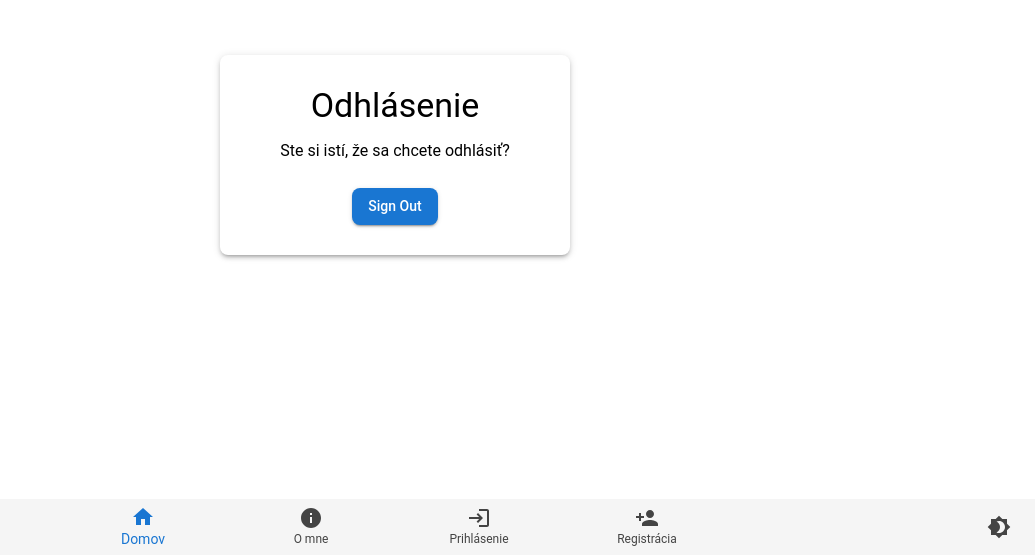
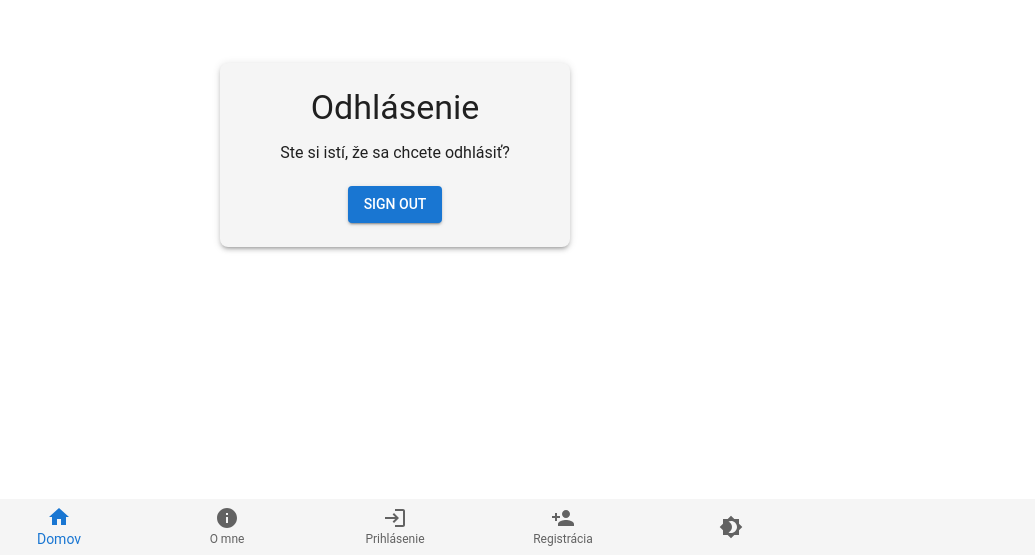
Before and after one commit to LukasLubusky/Zoska-Gram, a Next.js app: page /auth/odhlasenie in a window 1280 px wide. Shown: the part 245-800 px from the top of the page, without its empty margins (245-1280 px from the left). Built offline with nearby package versions, Linux system fonts and the light colour scheme; no server answers.

Commit message:
style fixes

```diff
--- a/src/components/NavBar.tsx
+++ b/src/components/NavBar.tsx
@@ -4,7 +4,6 @@ import * as React from "react"
 import Box from "@mui/material/Box"
 import BottomNavigation from "@mui/material/BottomNavigation"
 import BottomNavigationAction from "@mui/material/BottomNavigationAction"
-import IconButton from "@mui/material/IconButton"
 import HomeIcon from "@mui/icons-material/Home"
 import SearchIcon from "@mui/icons-material/Search"
 import AddIcon from "@mui/icons-material/Add"
@@ -14,7 +13,7 @@ import LoginIcon from "@mui/icons-material/Login"
 import InfoIcon from "@mui/icons-material/Info"
 import Brightness4Icon from "@mui/icons-material/Brightness4"
 import Brightness7Icon from "@mui/icons-material/Brightness7"
-import PersonIcon from "@mui/icons-material/Person" // Import missing PersonIcon
+import PersonIcon from "@mui/icons-material/Person"
 import { useSession } from "next-auth/react"
 import Link from "next/link"
 import Image from "next/image"
@@ -53,13 +52,19 @@ export default function BottomNavbar() {
     { label: "Registrácia", icon: <PersonAddIcon />, href: "/auth/registracia" },
   ]
 
-  const navItems = [
-    ...commonItems,
-    ...(session ? authenticatedItems : unauthenticatedItems),
-  ]
+  // Combine the common items with the ones depending on session status.
+  const navItems = [...commonItems, ...(session ? authenticatedItems : unauthenticatedItems)]
 
   return (
-    <Box sx={{ width: "100%", position: "fixed", bottom: 0, left: 0, right: 0 }}>
+    <Box
+      sx={{
+        width: "100%",
+        position: "fixed",
+        bottom: 0,
+        left: 0,
+        right: 0,
+      }}
+    >
       <BottomNavigation
         showLabels
         value={value}
@@ -69,10 +74,12 @@ export default function BottomNavbar() {
         sx={{
           backgroundColor: "background.paper",
           "& .MuiBottomNavigationAction-root": {
-            color: "text.secondary", // non-selected items
+            color: "text.secondary",
             "&.Mui-selected": {
-              color: "primary.main", // selected item
+              color: "primary.main",
             },
+            minWidth: "auto",
+            flex: 1,
           },
         }}
       >
@@ -83,26 +90,23 @@ export default function BottomNavbar() {
             icon={item.icon}
             component={Link}
             href={item.href}
-            sx={{
-              minWidth: "auto",
-              padding: "6px 12px",
-              fontSize: "0.75rem",
-            }}
           />
         ))}
-        <IconButton
-          onClick={toggleColorMode}
+        {/* Theme toggle integrated as an action */}
+        <BottomNavigationAction
+          key="toggle-theme"
+          icon={mode === "dark" ? <Brightness7Icon /> : <Brightness4Icon />}
+          onClick={(event) => {
+            // Prevent any default behavior if needed.
+            event.preventDefault()
+            toggleColorMode()
+          }}
           sx={{
-            position: "absolute",
-            right: 16,
-            top: "50%",
-            transform: "translateY(-50%)",
-            color: mode === "dark" ? "primary.main" : "text.secondary",
+            // Adjust styling as needed so that it matches the other actions.
+            minWidth: "auto",
+            flex: 1,
           }}
-          aria-label="toggle theme"
-        >
-          {mode === "dark" ? <Brightness7Icon /> : <Brightness4Icon />}
-        </IconButton>
+        />
       </BottomNavigation>
     </Box>
   )
--- a/src/components/ThemeProvider.tsx
+++ b/src/components/ThemeProvider.tsx
@@ -4,7 +4,7 @@
 
 import { ThemeProvider as MuiThemeProvider, CssBaseline } from '@mui/material';
 import { createTheme, ThemeOptions } from '@mui/material/styles';
-import { ReactNode, useState, useMemo, createContext, useContext } from 'react';
+import { ReactNode, useState, useMemo, useEffect, createContext, useContext } from 'react';
 
 // Extend the Palette interface to include custom colors
 declare module '@mui/material/styles' {
@@ -32,41 +32,21 @@ const getThemeOptions = (mode: 'light' | 'dark'): ThemeOptions => ({
   palette: {
     mode,
     primary: {
-      main: mode === 'light' ? '#1976d2' : '#1565c0', // Blue in light, slightly darker blue in dark
+      main: mode === 'light' ? '#1976d2' : '#90caf9',
     },
     secondary: {
-      main: mode === 'light' ? '#dc004e' : '#1565c0', // Matching dark mode secondary color
+      main: mode === 'light' ? '#dc004e' : '#f48fb1',
     },
     pink: {
-      main: '#FF4081', // Keeping pink, but it's not used in primary anymore
+      main: '#FF4081', // Custom pink color
     },
     background: {
-      default: mode === 'light' ? '#ffffff' : '#121212', // White in light, dark gray in dark
-      paper: mode === 'light' ? '#f5f5f5' : '#1e1e1e', // Light gray for cards in light, darker in dark
-    },
-    text: {
-      primary: mode === 'light' ? '#000000' : '#ffffff', // Ensures text is readable
-      secondary: mode === 'light' ? '#444' : '#bbbbbb',
+      default: mode === 'light' ? '#ffffff' : '#121212',
+      paper: mode === 'light' ? '#f5f5f5' : '#1e1e1e',
     },
   },
   typography: {
     fontFamily: 'Roboto, Arial, sans-serif',
-    h5: {
-      fontWeight: 600,
-    },
-    body1: {
-      fontSize: '1rem',
-    },
-  },
-  components: {
-    MuiButton: {
-      styleOverrides: {
-        root: {
-          borderRadius: '8px', // Rounded buttons
-          textTransform: 'none', // No uppercase transformation
-        },
-      },
-    },
   },
 });
 
@@ -75,7 +55,12 @@ type ThemeProviderProps = {
 };
 
 export default function ThemeProvider({ children }: ThemeProviderProps) {
+  const [isClient, setIsClient] = useState(false);
   const [mode, setMode] = useState<'light' | 'dark'>('light');
+
+  useEffect(() => {
+    setIsClient(true);
+  }, []);
 
   const colorMode = useMemo(
     () => ({
@@ -87,11 +72,15 @@ export default function ThemeProvider({ children }: ThemeProviderProps) {
     [mode]
   );
 
-  const theme = useMemo(() => createTheme(getThemeOptions(mode)), [mode]);
+  const themeOptions = useMemo(() => createTheme(getThemeOptions(mode)), [mode]);
+
+  if (!isClient) {
+    return <>{children}</>;
+  }
 
   return (
     <ColorModeContext.Provider value={colorMode}>
-      <MuiThemeProvider theme={theme}>
+      <MuiThemeProvider theme={themeOptions}>
         <CssBaseline />
         {children}
       </MuiThemeProvider>
--- a/src/sections/SignOutView.tsx
+++ b/src/sections/SignOutView.tsx
@@ -1,41 +1,4 @@
 // // src/sections/SignOutView.tsx
-
-// 'use client';
-
-// import { useSession, signOut } from 'next-auth/react';
-// import Typography from '@mui/material/Typography';
-// import Button from '@mui/material/Button';
-
-// export default function SignOutView() {
-//   const { status } = useSession();
-
-//   const handleSignOut = async () => {
-//     await signOut({ callbackUrl: '/' }); // Sign out and redirect to the home page
-//   };
-
-//   if (status === 'loading') {
-//     return <Typography variant="h5" align="center">Loading...</Typography>;
-//   }
-
-//   return (
-//     <div style={{ textAlign: 'center', marginTop: '20%' }}>
-//       <Typography variant="h4" gutterBottom>
-//         Odhlásenie
-//       </Typography>
-//       <Typography variant="body1" gutterBottom>
-//         Are you sure you want to sign out?
-//       </Typography>
-//       <Button
-//         variant="contained"
-//         color="primary"
-//         onClick={handleSignOut} // Call handleSignOut on click
-//         style={{ marginTop: '20px' }}
-//       >
-//         Sign Out
-//       </Button>
-//     </div>
-//   );
-// }
 
 'use client';
 
@@ -53,27 +16,40 @@ export default function SignOutView() {
 
   if (status === 'loading') {
     return (
-      <Box display="flex" justifyContent="center" alignItems="center" height="100vh">
-        <Typography variant="h5" align="center">Loading...</Typography>
+      <Box
+        sx={{
+          display: 'flex',
+          justifyContent: 'center',
+          alignItems: 'center',
+          height: '100vh',
+        }}
+      >
+        <Typography variant="h5" align="center">
+          Loading...
+        </Typography>
       </Box>
     );
   }
 
   return (
     <Box
-      display="flex"
-      justifyContent="center"
-      alignItems="center"
-      height="100vh"
+      sx={{
+        display: 'flex',
+        justifyContent: 'center',
+        alignItems: 'center',
+        height: '100vh',
+      }}
     >
       <Box
-        textAlign="center"
-        padding="30px"
-        boxShadow={3}
-        borderRadius="8px"
-        bgcolor="white"
-        width="350px"
-        maxWidth="400px"
+        sx={{
+          textAlign: 'center',
+          p: 3, // theme spacing (roughly equivalent to 24px, adjust if needed)
+          boxShadow: 3,
+          borderRadius: 2, // uses theme's border radius scale
+          bgcolor: 'background.paper', // uses the theme's background color
+          width: '350px',
+          maxWidth: '400px',
+        }}
       >
         <Typography variant="h4" gutterBottom>
           Odhlásenie
@@ -85,7 +61,7 @@ export default function SignOutView() {
           variant="contained"
           color="primary"
           onClick={handleSignOut}
-          style={{ marginTop: '20px' }}
+          sx={{ mt: 2 }} // uses theme spacing for margin-top
         >
           Sign Out
         </Button>
--- a/src/sections/SignUpView.tsx
+++ b/src/sections/SignUpView.tsx
@@ -2,21 +2,26 @@
 
 import { useState } from 'react';
 import { signIn } from 'next-auth/react';
-import Typography from '@mui/material/Typography';
-import Button from '@mui/material/Button';
-import Box from '@mui/material/Box';
-import FormControlLabel from '@mui/material/FormControlLabel';
-import Checkbox from '@mui/material/Checkbox';
-import Alert from '@mui/material/Alert';
-import Link from 'next/link';
+import {
+  Box,
+  Typography,
+  Paper,
+  Button,
+  FormControlLabel,
+  Checkbox,
+  Alert,
+  Snackbar,
+  Link,
+} from '@mui/material';
+import NextLink from 'next/link';
 
 export default function SignUpView() {
   const [agreed, setAgreed] = useState(false);
-  const [error, setError] = useState(false);
+  const [flashOpen, setFlashOpen] = useState(false);
 
   const handleSignUp = () => {
     if (!agreed) {
-      setError(true);
+      setFlashOpen(true);
       return;
     }
     signIn('google');
@@ -27,15 +32,17 @@ export default function SignUpView() {
       display="flex"
       justifyContent="center"
       alignItems="center"
-      height="100vh"
+      minHeight="100vh"
+      px={3}
     >
-      <Box
-        textAlign="center"
-        padding="30px"
-        boxShadow={3}
-        borderRadius="8px"
-        bgcolor="white"
-        maxWidth="500px"
+      <Paper
+        elevation={3}
+        sx={{
+          p: 4,
+          borderRadius: 4,
+          maxWidth: 500,
+          textAlign: 'center',
+        }}
       >
         <Typography variant="h4" gutterBottom>
           Registrácia
@@ -45,49 +52,77 @@ export default function SignUpView() {
           control={
             <Checkbox
               checked={agreed}
-              onChange={(e) => {
-                setAgreed(e.target.checked);
-                setError(false);
-              }}
+              onChange={(e) => setAgreed(e.target.checked)}
               color="primary"
             />
           }
           label={
             <Typography variant="body2">
-              Súhlasím s <Link href="/gdpr" passHref><Typography component="span" color="primary" style={{ cursor: 'pointer', fontWeight: 'bold' }}>GDPR</Typography></Link> a {' '}
-              <Link href="/podmienky" passHref><Typography component="span" color="primary" style={{ cursor: 'pointer', fontWeight: 'bold' }}>Podmienkami používania</Typography></Link>
+              Súhlasím s{' '}
+              <Link
+                component={NextLink}
+                href="/gdpr"
+                sx={{
+                  cursor: 'pointer',
+                  fontWeight: 'bold',
+                }}
+              >
+                GDPR
+              </Link>{' '}
+              a{' '}
+              <Link
+                component={NextLink}
+                href="/podmienky"
+                sx={{
+                  cursor: 'pointer',
+                  fontWeight: 'bold',
+                }}
+              >
+                Podmienkami používania
+              </Link>
             </Typography>
           }
         />
-
-        {error && (
-          <Alert severity="error" style={{ marginTop: '10px' }}>
-            Musíte súhlasiť s podmienkami používania.
-          </Alert>
-        )}
 
         <Button
           variant="contained"
           color="primary"
           onClick={handleSignUp}
-          style={{ marginTop: '20px', opacity: agreed ? 1 : 0.5 }}
+          // The opacity is lowered when the checkbox isn't checked
+          sx={{ mt: 2, opacity: agreed ? 1 : 0.6 }}
         >
           Register with Google
         </Button>
 
-        <Typography variant="body2" color="textSecondary" style={{ marginTop: '20px' }}>
+        <Typography variant="body2" color="textSecondary" sx={{ mt: 2 }}>
           Máte už účet?{' '}
-          <Link href="/auth/prihlasenie" passHref>
-            <Typography
-              component="span"
-              color="primary"
-              style={{ cursor: 'pointer', fontWeight: 'bold' }}
-            >
-              Prihláste sa
-            </Typography>
+          <Link
+            component={NextLink}
+            href="/auth/prihlasenie"
+            sx={{
+              cursor: 'pointer',
+              fontWeight: 'bold',
+            }}
+          >
+            Prihláste sa
           </Link>
         </Typography>
-      </Box>
+      </Paper>
+
+      <Snackbar
+        open={flashOpen}
+        autoHideDuration={3000}
+        onClose={() => setFlashOpen(false)}
+        anchorOrigin={{ vertical: 'top', horizontal: 'center' }}
+      >
+        <Alert
+          onClose={() => setFlashOpen(false)}
+          severity="error"
+          sx={{ width: '100%' }}
+        >
+          Musíte súhlasiť s podmienkami používania.
+        </Alert>
+      </Snackbar>
     </Box>
   );
 }
```
Also changed, not shown: src/sections/SignInView.tsx (+16 -41 lines).
